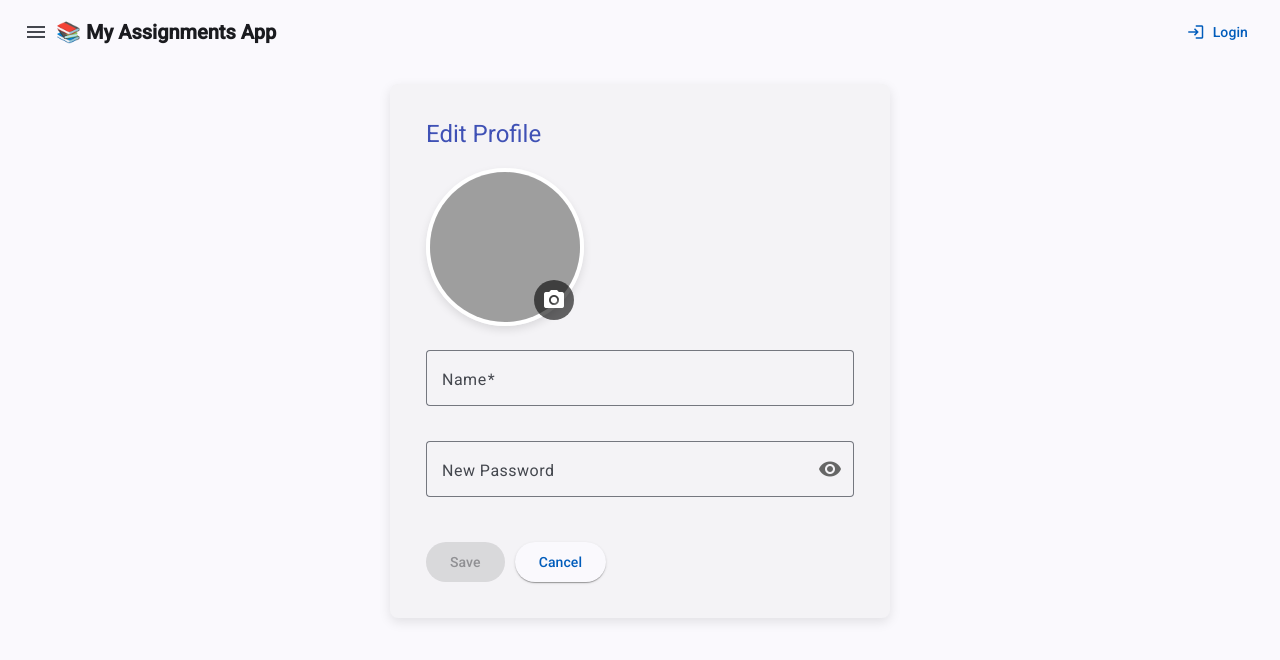
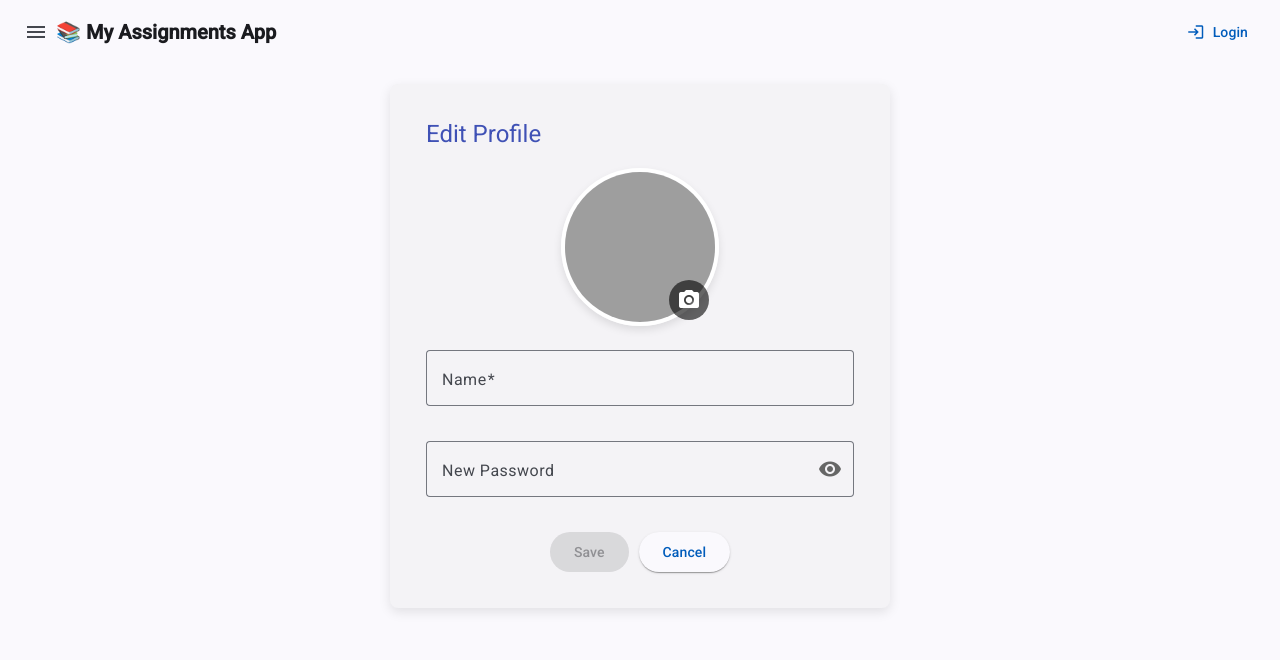
Before and after one commit to NourElBazzal/AngularAssignmentProject, an Angular app: page /profile in a window 1280 px wide. Shown: the top 660 px of the page. Built offline with nearby package versions, Linux system fonts and the light colour scheme; grey boxes are pictures that could not be loaded.

Commit message:
more css improvements on the profile

```diff
--- a/src/app/profile/profile.component.css
+++ b/src/app/profile/profile.component.css
@@ -42,6 +42,11 @@
   border-radius: 8px;
   box-shadow: 0 4px 12px rgba(0, 0, 0, 0.1);
 }
+mat-card-content {
+  display: flex;
+  flex-direction: column;
+  align-items: center; /* Center content horizontally */
+}
 mat-card-header {
   margin-bottom: 20px;
 }
@@ -53,9 +58,13 @@
   color: #f44336;
   margin-bottom: 10px;
 }
+.button-container {
+  display: flex;
+  gap: 10px; /* Space between buttons */
+}
 button {
-  margin-right: 10px;
-  margin-top: 10px;
+  margin-right: 0; /* Remove right margin since we're using gap */
+  margin-top: 0; /* Remove top margin to avoid extra spacing */
 }
 .password-toggle {
   cursor: pointer;
@@ -81,4 +90,8 @@
     right: 5px;
     padding: 5px;
   }
+  .button-container {
+    flex-direction: column; /* Stack buttons on small screens if needed */
+    gap: 5px;
+  }
 }
--- a/src/app/profile/profile.component.html
+++ b/src/app/profile/profile.component.html
@@ -20,7 +20,9 @@
       </mat-icon>
     </mat-form-field>
     <mat-error *ngIf="errorMessage">{{ errorMessage }}</mat-error>
-    <button mat-raised-button color="primary" (click)="onSave()" [disabled]="!userName">Save</button>
-    <button mat-raised-button (click)="goBack()">Cancel</button>
+    <div class="button-container">
+      <button mat-raised-button color="primary" (click)="onSave()" [disabled]="!userName">Save</button>
+      <button mat-raised-button (click)="goBack()">Cancel</button>
+    </div>
   </mat-card-content>
 </mat-card>
```
Also changed, not shown: 1 other file (tests, documents, lock files or other folders).
